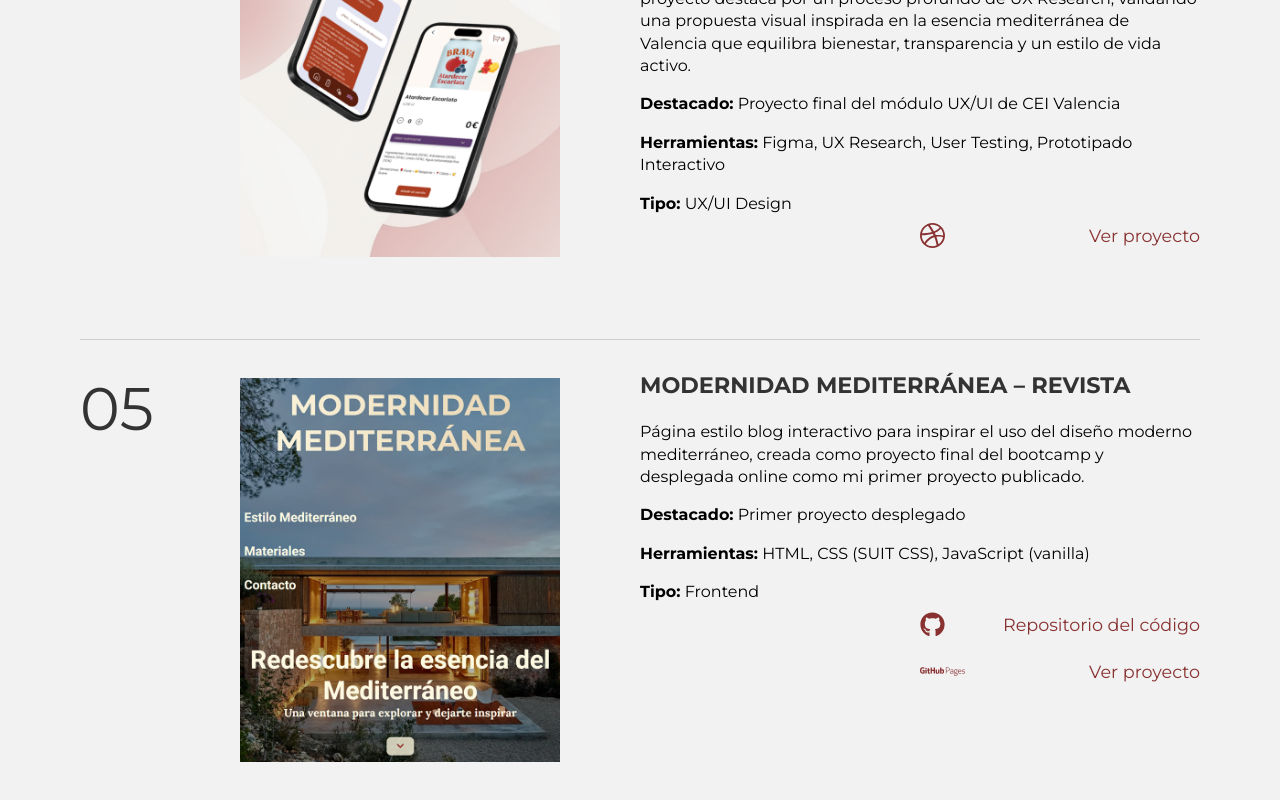
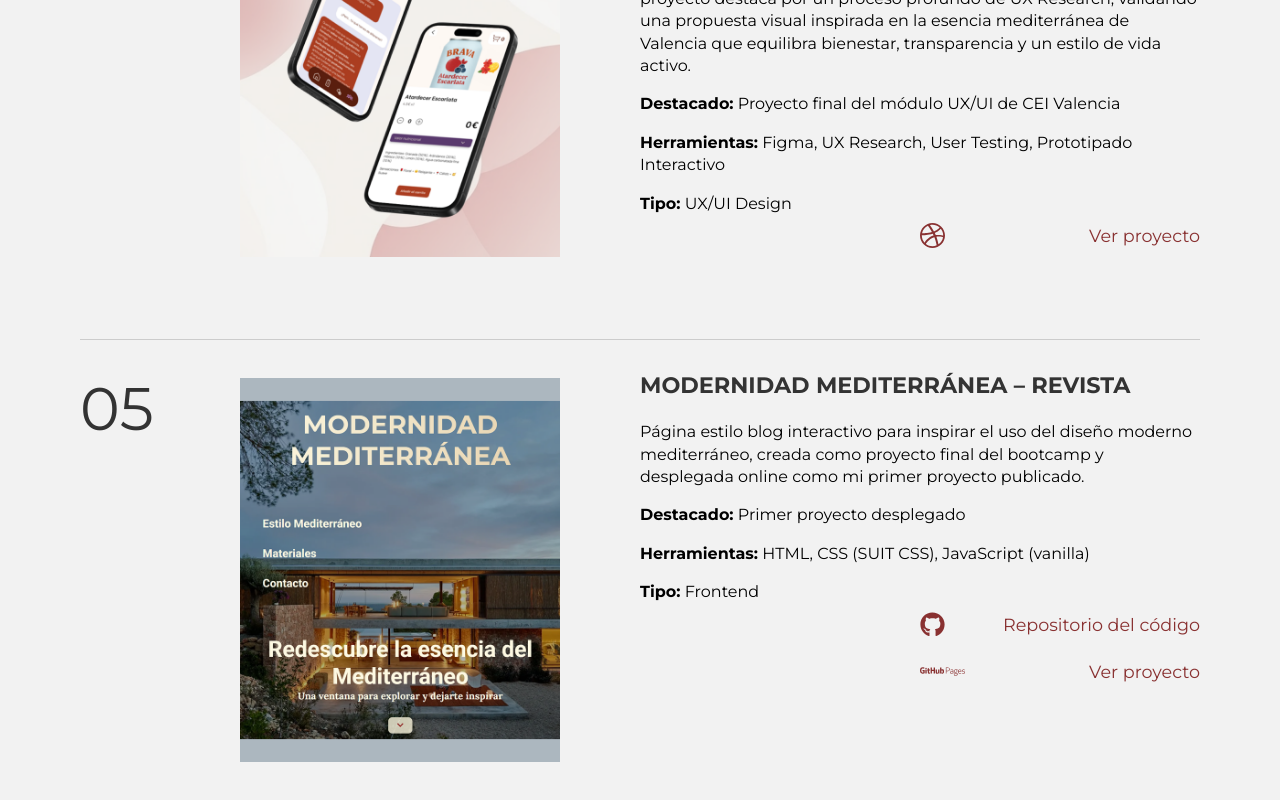
Before and after one commit to JaumeEsquerdo/portfolio-personal, a React (Vite) app in the folder portfolio-jaume/: page /proyectos in a window 1280 px wide. Shown: the part 2022-2822 px from the top of the page. Built offline with nearby package versions, Linux system fonts and the light colour scheme; a web font is replaced by a local one.

Commit message:
cambiar portada modernidad mediterranea

```diff
--- a/portfolio-jaume/src/data/listaProyectos.js
+++ b/portfolio-jaume/src/data/listaProyectos.js
@@ -119,7 +119,7 @@ const listaProyectos = [
       "Página estilo blog interactivo para inspirar el uso del diseño moderno mediterráneo, creada como proyecto final del bootcamp y desplegada online como mi primer proyecto publicado.",
     herramientas: ["HTML", "CSS (SUIT CSS)", "JavaScript (vanilla)"],
     stack: "Frontend",
-    imagen: "/img/modernidad-mediterranea.png",
+    imagen: "/img/portada-mediterranea-revista.png",
     enlace:
       "https://github.com/JaumeEsquerdo/Modernidad-Mediterranea---revista",
     deploy:
```
Also changed, not shown: portfolio-jaume/public/img/portada-mediterranea-revista.png (added).
